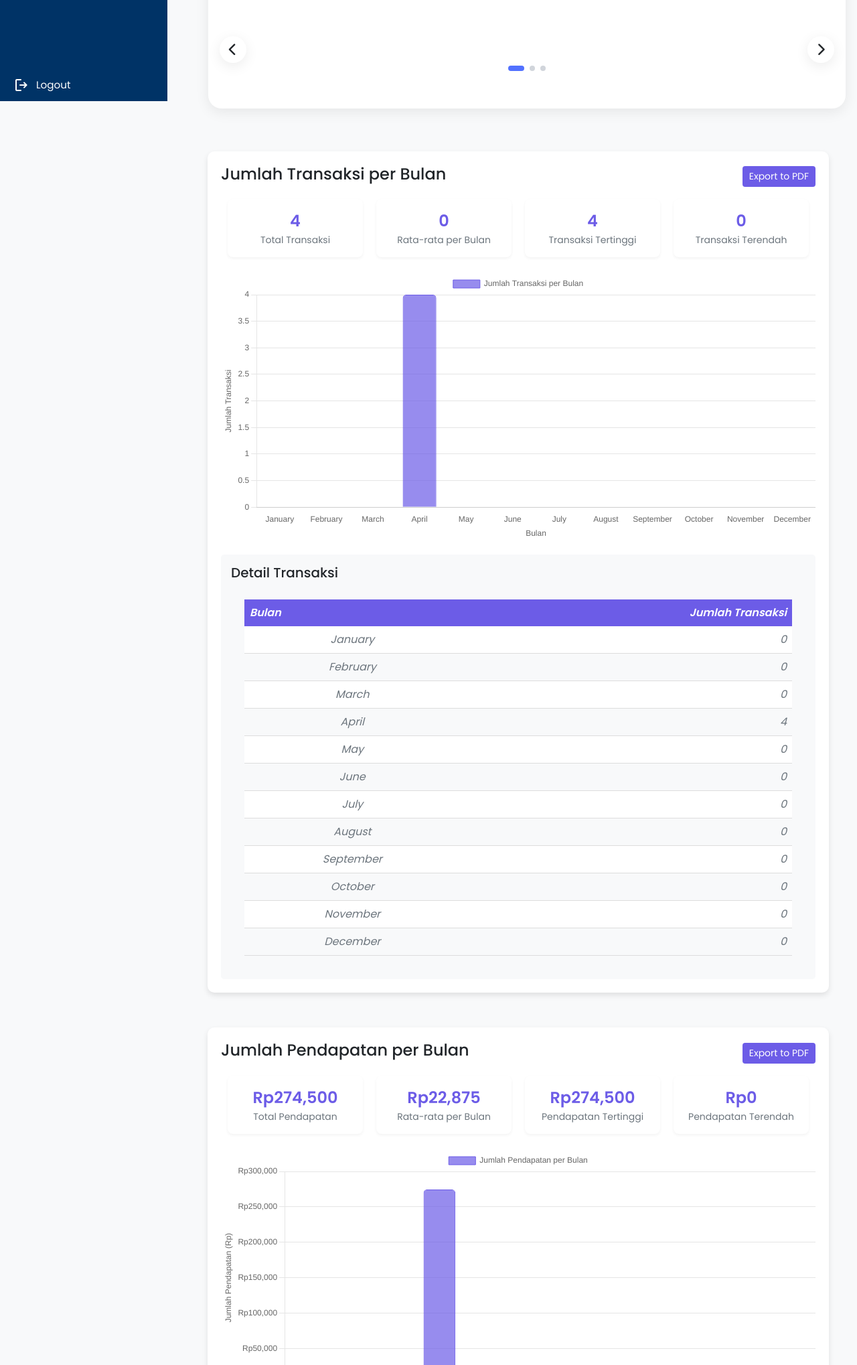
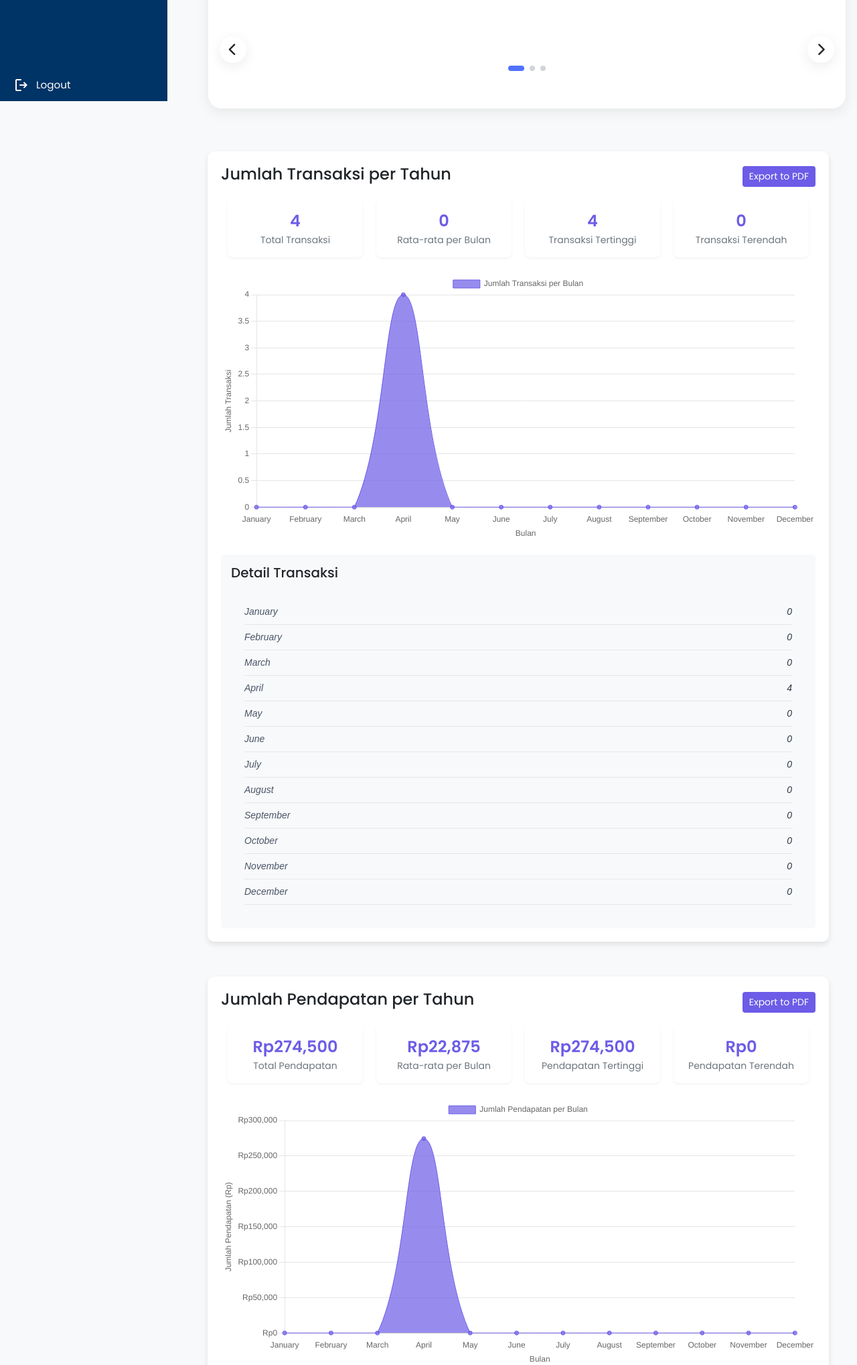
Before and after one commit to Iftikhar21/Ventra-Web, a PHP site: page / in a window 1280 px wide. Shown: the part 649-2687 px from the top of the page at 67% size. Run offline with PHP 8.4, Linux system fonts and the light colour scheme; the visitor is signed in with stand-in values (Sample User, id 1); data comes from the database, SQL or seed files in the repository; data that the repository does not hold is empty; some libraries are stand-ins or nearby versions.

Commit message:
Enhance data presentation: update HTML structure for details display and change headings to reflect yearly statistics

```diff
--- a/Dashboard/index.js
+++ b/Dashboard/index.js
@@ -32,21 +32,23 @@ function calculateStats(data, isCurrency = false) {
 
 // Generate details HTML
 function generateDetailsHTML(data, isCurrency = false) {
-  let html = '<table style="width:100%; border-collapse: collapse;">';
-  html += '<tr style="background-color: #6c5ce7; color: white;">';
-  html += '<th style="padding: 8px; text-align: left;">Bulan</th>';
-  html += '<th style="padding: 8px; text-align: right;">' + (isCurrency ? 'Pendapatan' : 'Jumlah Transaksi') + '</th>';
-  html += '</tr>';
+  let html = '<div style="font-family: Arial, sans-serif;">';
 
   data.forEach((item, index) => {
     const value = isCurrency ? formatCurrency(parseFloat(item.total_pendapatan)) : formatNumber(parseInt(item.jumlah));
-    html += `<tr style="border-bottom: 1px solid #ddd; background-color: ${index % 2 === 0 ? '#ffffff' : '#f8f9fa'}">`;
-    html += `<td style="padding: 8px;">${item.bulan}</td>`;
-    html += `<td style="padding: 8px; text-align: right;">${value}</td>`;
-    html += '</tr>';
+
+    html += '<div style="';
+    html += 'display: flex; justify-content: space-between; align-items: center; ';
+    html += 'padding: 8px 0; ';
+    html += 'border-bottom: 1px solid #e2e8f0; ';
+    html += '">';
+
+    html += `<span style="color: #4a5568; font-size: 14px;">${item.bulan}</span>`;
+    html += `<span style="font-weight: 500; color: #2d3748; font-size: 14px;">${value}</span>`;
+    html += '</div>';
   });
 
-  html += '</table>';
+  html += '</div>';
   return html;
 }
 
@@ -185,7 +187,7 @@ function processChartData(data, chartId, chartLabel, yAxisLabel, isCurrency) {
 
   // Create new chart
   const newChart = new Chart(ctx, {
-    type: 'bar',
+    type: 'line',
     data: {
       labels: labels,
       datasets: [{
@@ -193,8 +195,10 @@ function processChartData(data, chartId, chartLabel, yAxisLabel, isCurrency) {
         data: values,
         backgroundColor: 'rgba(108, 92, 231, 0.7)',
         borderColor: 'rgba(108, 92, 231, 1)',
+        fill: true,
         borderWidth: 1,
-        borderRadius: 5
+        borderRadius: 5,
+        tension: 0.4 // Use tension for smooth lines
       }]
     },
     options: {
--- a/Dashboard/index.php
+++ b/Dashboard/index.php
@@ -237,7 +237,7 @@ $username = $_SESSION['username'];
         <div class="container mt-4">
           <div class="container-analytics" id="transaction-section">
             <div class="title">
-              <h4>Jumlah Transaksi per Bulan</h4>
+              <h4>Jumlah Transaksi per Tahun</h4>
               <div class="export-buttons">
                 <button class="export-btn" onclick="exportToPDF('transaction-section')">Export to PDF</button>
               </div>
@@ -280,7 +280,7 @@ $username = $_SESSION['username'];
         <div class="container mt-4">
           <div class="container-analytics" id="profit-section">
             <div class="title">
-              <h4>Jumlah Pendapatan per Bulan</h4>
+              <h4>Jumlah Pendapatan per Tahun</h4>
               <div class="export-buttons">
                 <button class="export-btn" onclick="exportToPDF('profit-section')">Export to PDF</button>
               </div>
```
